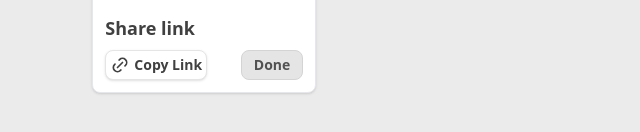
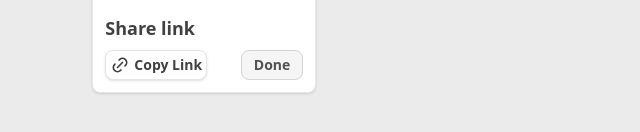
Before and after one commit to shristigupta12/invite-to-project, a Next.js app: page / in a window 1280 px wide. Both pictures are taken after a click on the icon 597 px from the left and 495 px from the top of the page. Shown: the part 576-708 px from the top of the page, without its empty margins (319-959 px from the left). Built offline with nearby package versions, Linux system fonts and the light colour scheme.

Commit message:
included checks

```diff
--- a/app/components/invite-container.tsx
+++ b/app/components/invite-container.tsx
@@ -78,7 +78,7 @@ export default function InviteContainer() {
     }
 
     return (
-        <div className="mx-auto bg-white rounded-xl p-5 w-fit mt-44 border flex flex-col gap-6 shadow-lg">
+        <div className="mx-auto bg-white rounded-xl p-5 w-fit mt-44 border flex flex-col gap-6 shadow-lg mb-44">
             <div className="border-b-[2.5px] border-dashed pb-6 flex justify-between">
                 <div className='rounded-full border w-12 h-12 flex items-center justify-center shadow'>
                     <IconUserPlus className='text-neutral-500' />
@@ -100,7 +100,7 @@ export default function InviteContainer() {
                         <div className='w-full relative flex' ref={inputRef} onClick={() => { setInputSelected(true) }}>
                             <div className='relative flex w-full'>
                                 <input
-                                    className={`border-2 w-full rounded-lg pl-3 pr-32 outline-none focus:ring-0 ${inputSelected ? "border-red-500" : ""}`}
+                                    className={`border-2 w-full rounded-lg pl-3 pr-32 outline-none focus:ring-0 max-sm:placeholder:text-sm ${inputSelected ? "border-red-500" : ""}`}
                                     type='email'
                                     value={inputValue}
                                     onChange={handleInputChange}
@@ -183,7 +183,7 @@ export default function InviteContainer() {
 
                         <div className='flex flex-col gap-1'>
                             <div className='text-md font-semibold text-neutral-700'>Members</div>
-                            <div className='flex gap-2'>
+                            <div className='flex gap-4'>
                                 {membersList.length>0 && membersList.map((member, index) => (
                                     <MembersWithLink
                                         key={`${member.email}-${index}`}
@@ -203,7 +203,7 @@ export default function InviteContainer() {
                                     <IconLink className='size-5' />
                                     <div>Copy Link</div>
                                 </div>
-                                <div className='bg-neutral-200 text-neutral-600 py-1 px-3 rounded-lg cursor-pointer text-sm border border-neutral-300 hover:bg-neutral-300 font-bold'>Done</div>
+                                <div className={`bg-neutral-100 text-neutral-600 py-1 px-3 rounded-lg cursor-pointer text-sm border border-neutral-300 hover:bg-neutral-200 font-bold`} onClick={()=>{setLinkMemberDropdown(false)}}>Done</div>
                             </div>
                         </div>
                     </div>
```
